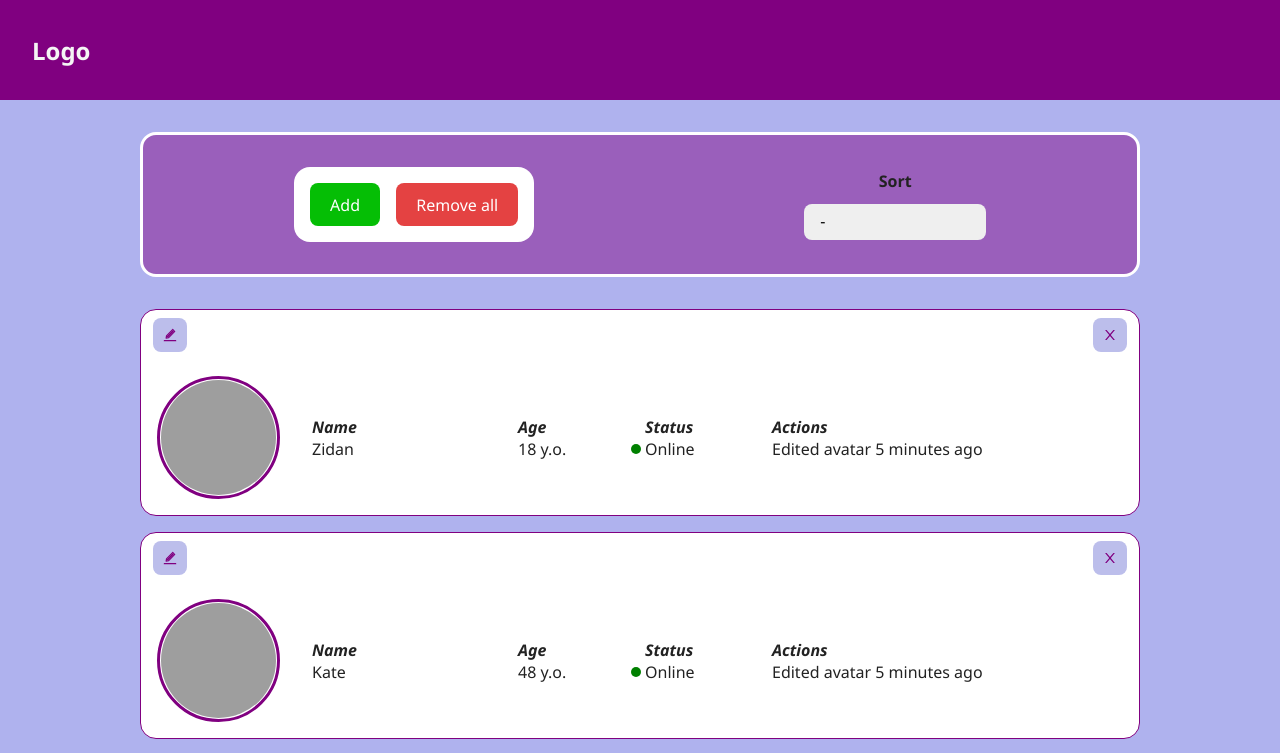
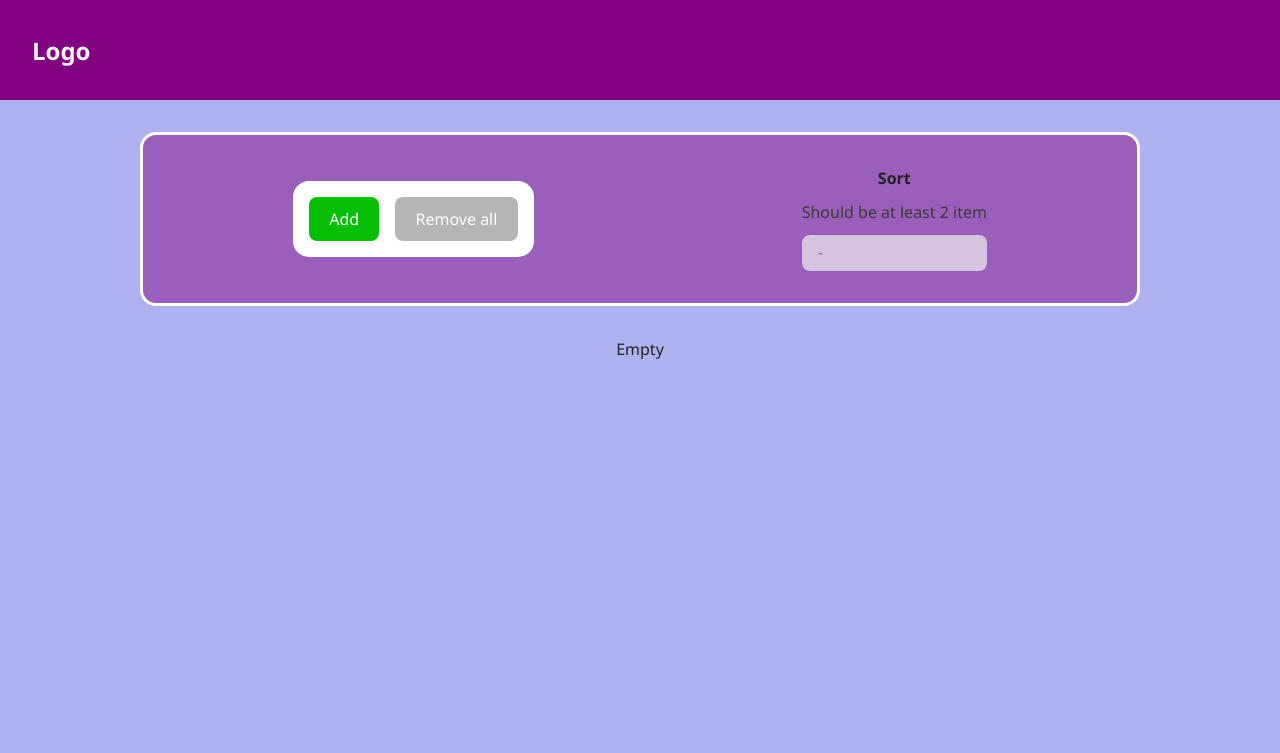
Before and after one commit to lubomir80/8.Users-Redux, a React (Vite) app: page / in a window 1280 px wide. Shown: the top 753 px of the page. Built offline with nearby package versions, Linux system fonts and the light colour scheme; grey boxes are pictures that could not be loaded.

Commit message:
add persist, subImage,

```diff
--- a/package.json
+++ b/package.json
@@ -15,6 +15,7 @@
     "react-dom": "^18.2.0",
     "react-icons": "^4.9.0",
     "react-redux": "^8.0.7",
+    "redux-persist": "^6.0.0",
     "sass": "^1.62.1",
     "scss": "^0.2.4"
   },
--- a/src/Components/Filter/Filter.jsx
+++ b/src/Components/Filter/Filter.jsx
@@ -1,7 +1,8 @@
 import { useState, useEffect } from "react"
 import "./Filter.scss"
-import { useDispatch } from "react-redux"
+import { useDispatch, useSelector } from "react-redux"
 import { setFilter } from "../../redux/Usertodo/usertodoSlice"
+import { selectoruserTodo } from "../../redux/Usertodo/selectors"
 
 function Filter() {
    const options = [
@@ -15,6 +16,9 @@ function Filter() {
 
    const dispatch = useDispatch()
    const [sortValue, setSortValue] = useState("");
+   const users = useSelector(selectoruserTodo)
+   const filterDisable = users.length > 1;
+
 
    useEffect(() => {
       dispatch(setFilter(sortValue))
@@ -25,14 +29,16 @@ function Filter() {
    }
 
 
-
    return (
       <div className="filter">
-         <span>Sort</span>
+         <h4>Sort </h4>
+         <span>{!filterDisable ? "Should be at least 2 item" : ""}</span>
          <select
+
             name="sort"
             id="sort"
             onChange={onChangeValue}
+            disabled={!filterDisable}
             value={sortValue}>
             {options.map(item =>
                <option key={item}>{item}</option>)}
--- a/src/Components/Filter/Filter.scss
+++ b/src/Components/Filter/Filter.scss
@@ -5,7 +5,7 @@
    gap: 12px;
 
    & span{
-      font-weight: 700;
+      color: #3b3939;
    }
 
 
@@ -25,7 +25,7 @@
       &::-ms-expand {
          display: none;
        }
-       outline: none;
+      outline: none;
    }
 
    & option{
--- a/src/Components/UserCard/UserCard.jsx
+++ b/src/Components/UserCard/UserCard.jsx
@@ -20,6 +20,15 @@ function UserCard({ id, name, avatar, age, status, actions }) {
    }
 
    const editValue = { id, name, avatar, age, status, actions }
+   const image = "https://encrypted-tbn0.gstatic.com/images?q=tbn:ANd9GcR7fo-OWJ8FTU_BkyO9JuormaHqhltTjwUFXktOLhE&s"
+
+   function check(img) {
+      let http = "https://"
+      return avatar = img.includes(http) ? img : image;
+   }
+   check(avatar)
+
+
 
 
    return (
--- a/src/Components/Users/Users.jsx
+++ b/src/Components/Users/Users.jsx
@@ -1,22 +1,14 @@
-import { useEffect, useState } from "react"
-import { selectorFilter, selectorUserFilter, selectoruserTodo } from "../../redux/Usertodo/selectors"
-import { useDispatch, useSelector } from 'react-redux'
-import { editUser } from "../../redux/Usertodo/usertodoSlice"
+import { selectorUserFilter } from "../../redux/Usertodo/selectors"
+import { useSelector } from 'react-redux'
 import User from "../UserCard/UserCard"
 import "./Users.scss"
 
 
 function Users() {
-
-   const dispatch = useDispatch()
-   const filter = useSelector(selectorFilter)
    const filterUsers = useSelector(selectorUserFilter);
-
-
 
    return (
       <div className='cards'>
-
          {filterUsers.length < 1 ? <div>Empty</div> : filterUsers.map((user) => <User key={user.id} {...user} />)}
       </div>
    )
--- a/src/main.jsx
+++ b/src/main.jsx
@@ -1,7 +1,8 @@
 import React from 'react'
 import ReactDOM from 'react-dom/client'
 import { Provider } from 'react-redux'
-import { store } from './redux'
+import { persistor, store } from './redux'
+import { PersistGate } from "redux-persist/integration/react"
 import App from './App.jsx'
 import './index.css'
 
@@ -9,7 +10,9 @@ import './index.css'
 ReactDOM.createRoot(document.getElementById('root')).render(
    <React.StrictMode>
       <Provider store={store}>
-         <App />
+         <PersistGate persistor={persistor}>
+            <App />
+         </PersistGate>
       </Provider>
    </React.StrictMode >,
 )
--- a/src/redux/Usertodo/usertodoSlice.jsx
+++ b/src/redux/Usertodo/usertodoSlice.jsx
@@ -3,38 +3,38 @@ import { createSlice, nanoid } from "@reduxjs/toolkit"
 
 const initialState = {
    userstodo: [
-      {
-         id: "1",
-         avatar: "https://encrypted-tbn0.gstatic.com/images?q=tbn:ANd9GcR7fo-OWJ8FTU_BkyO9JuormaHqhltTjwUFXktOLhE&s",
-         name: "Zidan",
-         age: "18",
-         status: "Yes",
-         actions: "Edited avatar 5 minutes ago"
-      },
-      {
-         id: "2",
-         avatar: "https://encrypted-tbn0.gstatic.com/images?q=tbn:ANd9GcR7fo-OWJ8FTU_BkyO9JuormaHqhltTjwUFXktOLhE&s",
-         name: "Kate",
-         age: "48",
-         status: "Yes",
-         actions: "Edited avatar 5 minutes ago"
-      },
-      {
-         id: "3",
-         avatar: "https://encrypted-tbn0.gstatic.com/images?q=tbn:ANd9GcR7fo-OWJ8FTU_BkyO9JuormaHqhltTjwUFXktOLhE&s",
-         name: "Adam",
-         age: "50",
-         status: "No",
-         actions: "Edited avatar 5 minutes ago"
-      },
-      {
-         id: "4",
-         avatar: "https://encrypted-tbn0.gstatic.com/images?q=tbn:ANd9GcR7fo-OWJ8FTU_BkyO9JuormaHqhltTjwUFXktOLhE&s",
-         name: "Boris",
-         age: "23",
-         status: "Yes",
-         actions: "Edited avatar 5 minutes ago"
-      },
+      // {
+      //    id: "1",
+      //    avatar: "https://encrypted-tbn0.gstatic.com/images?q=tbn:ANd9GcR7fo-OWJ8FTU_BkyO9JuormaHqhltTjwUFXktOLhE&s",
+      //    name: "Zidan",
+      //    age: "18",
+      //    status: "Yes",
+      //    actions: "Edited avatar 5 minutes ago"
+      // },
+      // {
+      //    id: "2",
+      //    avatar: "https://encrypted-tbn0.gstatic.com/images?q=tbn:ANd9GcR7fo-OWJ8FTU_BkyO9JuormaHqhltTjwUFXktOLhE&s",
+      //    name: "Kate",
+      //    age: "48",
+      //    status: "Yes",
+      //    actions: "Edited avatar 5 minutes ago"
+      // },
+      // {
+      //    id: "3",
+      //    avatar: "https://encrypted-tbn0.gstatic.com/images?q=tbn:ANd9GcR7fo-OWJ8FTU_BkyO9JuormaHqhltTjwUFXktOLhE&s",
+      //    name: "Adam",
+      //    age: "50",
+      //    status: "No",
+      //    actions: "Edited avatar 5 minutes ago"
+      // },
+      // {
+      //    id: "4",
+      //    avatar: "https://encrypted-tbn0.gstatic.com/images?q=tbn:ANd9GcR7fo-OWJ8FTU_BkyO9JuormaHqhltTjwUFXktOLhE&s",
+      //    name: "Boris",
+      //    age: "23",
+      //    status: "Yes",
+      //    actions: "Edited avatar 5 minutes ago"
+      // },
    ],
    filter: "-",
 }
--- /dev/null
+++ b/src/redux/index.jsx
@@ -0,0 +1,34 @@
+import { configureStore } from '@reduxjs/toolkit'
+import { usertodoReducer } from './Usertodo/usertodoSlice'
+import {
+   persistStore,
+   persistReducer,
+   FLUSH,
+   REHYDRATE,
+   PAUSE,
+   PERSIST,
+   PURGE,
+   REGISTER,
+} from 'redux-persist'
+import storage from 'redux-persist/lib/storage'
+
+const persistConfig = {
+   key: 'root',
+   version: 1,
+   storage,
+   blacklist: ['filter']
+}
+
+const persistedReducer = persistReducer(persistConfig, usertodoReducer)
+
+export const store = configureStore({
+   reducer: persistedReducer,
+   middleware: (getDefaultMiddleware) =>
+      getDefaultMiddleware({
+         serializableCheck: {
+            ignoredActions: [FLUSH, REHYDRATE, PAUSE, PERSIST, PURGE, REGISTER],
+         },
+      }),
+})
+
+export let persistor = persistStore(store)
--- a/src/redux/index.tsx
+++ /dev/null
@@ -1,7 +0,0 @@
-import { configureStore } from '@reduxjs/toolkit'
-import { usertodoReducer } from './Usertodo/usertodoSlice'
-
-
-export const store = configureStore({
-   reducer: usertodoReducer,
-})
```
Also changed, not shown: 1 other file (tests, documents, lock files or other folders).
